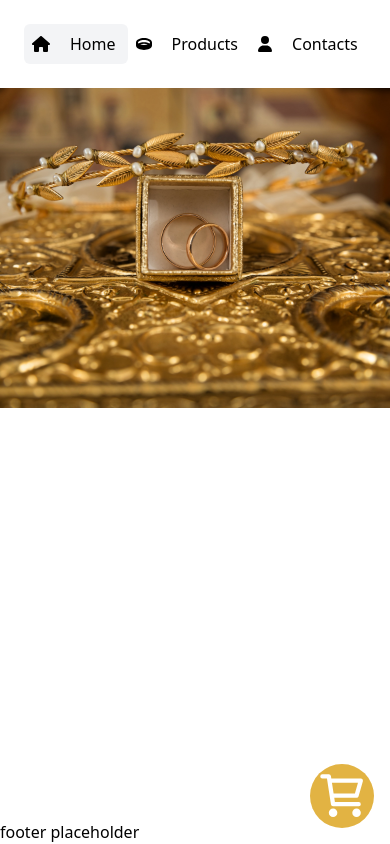
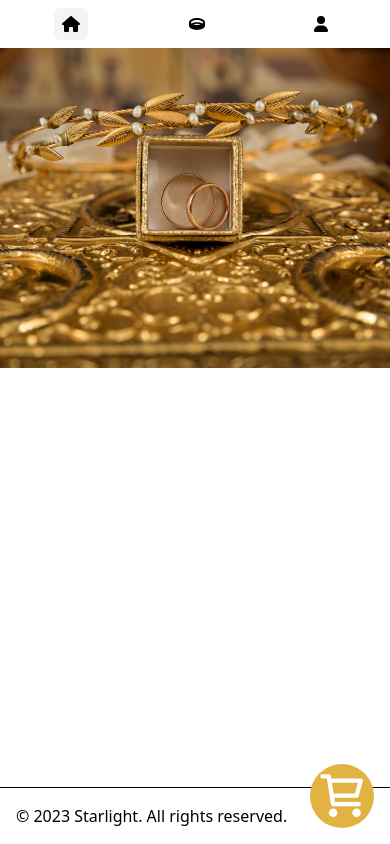
Before and after one commit to henrique11varela/5415-ecomm-frontend-vue, a Vue app: page / in a window 390 px wide. Built offline with nearby package versions, Linux system fonts and the light colour scheme.

Commit message:
Footer/NavBar
Navbar for mobile
Simple footer created

```diff
--- a/src/App.vue
+++ b/src/App.vue
@@ -2,6 +2,7 @@
 import { RouterView, RouterLink } from 'vue-router'
 import MasterLayout from './layouts/Master.vue'
 import Navbar from './components/Navbar.vue'
+import Footer from './components/Footer.vue'
 
 import Cart from './components/Cart.vue'
 import Intro from './components/Intro.vue'
@@ -20,7 +21,7 @@ import Intro from './components/Intro.vue'
       <Cart />
 
     <template v-slot:footer>
-      footer placeholder
+      <Footer></Footer>
     </template>
   </MasterLayout>
 </template>
--- /dev/null
+++ b/src/components/Footer.vue
@@ -0,0 +1,25 @@
+<template>
+    <div>
+        <footer class="bg-gray-800 text-white p-4 border-t border-slate-600 mt-4">
+            <div class="container mx-auto">
+                <div class="flex items-center justify-between">
+                    <div>
+                        <p>&copy; {{ new Date().getFullYear() }} Starlight. All rights reserved. </p>
+                    </div>
+                </div>
+            </div>
+        </footer>
+    </div>
+</template>
+
+<script>
+export default {
+    setup() {
+
+
+        return {}
+    }
+}
+</script>
+
+<style lang="scss" scoped></style>
--- a/src/components/Navbar.vue
+++ b/src/components/Navbar.vue
@@ -1,14 +1,33 @@
 <script setup>
 import { RouterLink, useRoute } from 'vue-router';
+import { ref, onMounted, onUnmounted } from 'vue';
+
 
 const $route = useRoute(); //tenho de usar isto porque quero aplicar o styling ao elemento li e nao ao routerlink em si
 //que era o que acontecia ao usar o router-link-active
+
+
+
+const isDesktop = ref(window.matchMedia('(min-width: 768px)').matches);
+
+const handleResize = () => {
+  isDesktop.value = window.matchMedia('(min-width: 768px)').matches;
+};
+
+onMounted(() => {
+  window.addEventListener('resize', handleResize);
+});
+
+onUnmounted(() => {
+  window.removeEventListener('resize', handleResize);
+});
 
 </script>
 
 <template>
   <nav>
-    <div class="container mx-auto flex flex-wrap items-center justify-center p-4">
+    <!-- Versao para desktop -->
+    <div v-if="isDesktop" class="container mx-auto flex flex-wrap items-center justify-center p-4">
       <div class="w-full md:block md:w-auto" id="navbar-default">
         <ul class="font-medium flex p-2 rounded-lg flex-row md:space-x-8 mt-0 border-0">
           <li class="navitem flex items-center" :class="$route.name === 'Home' ? 'navActive' : ''">
@@ -38,6 +57,34 @@ const $route = useRoute(); //tenho de usar isto porque quero aplicar o styling a
         </ul>
       </div>
     </div>
+
+    <!-- Versao para mobile -->
+    <div v-else class="container mx-auto">
+      <ul class="font-medium flex flex-row items-center justify-around p-2 rounded-lg">
+        <RouterLink class=" flex items-center" :class="$route.name === 'Home' ? 'navActive' : ''" :to="{name: 'Home'}">
+          <div class="p-2">
+            <svg xmlns="http://www.w3.org/2000/svg" height="16" width="18" viewBox="0 0 576 512">
+                <path d="M575.8 255.5c0 18-15 32.1-32 32.1h-32l.7 160.2c0 2.7-.2 5.4-.5 8.1V472c0 22.1-17.9 40-40 40H456c-1.1 0-2.2 0-3.3-.1c-1.4 .1-2.8 .1-4.2 .1H416 392c-22.1 0-40-17.9-40-40V448 384c0-17.7-14.3-32-32-32H256c-17.7 0-32 14.3-32 32v64 24c0 22.1-17.9 40-40 40H160 128.1c-1.5 0-3-.1-4.5-.2c-1.2 .1-2.4 .2-3.6 .2H104c-22.1 0-40-17.9-40-40V360c0-.9 0-1.9 .1-2.8V287.6H32c-18 0-32-14-32-32.1c0-9 3-17 10-24L266.4 8c7-7 15-8 22-8s15 2 21 7L564.8 231.5c8 7 12 15 11 24z"/>
+              </svg>
+          </div>
+        </RouterLink>
+        <RouterLink class=" flex items-center" :class="$route.name === 'Products' ? 'navActive' : ''" :to="{name: 'Products'}">
+          <div class="p-2">
+            <svg xmlns="http://www.w3.org/2000/svg" height="16" width="16" viewBox="0 0 512 512">
+                <path d="M64 208c0 7.8 4.4 18.7 17.1 30.3C126.5 214.1 188.9 200 256 200s129.5 14.1 174.9 38.3C443.6 226.7 448 215.8 448 208c0-12.3-10.8-32-47.9-50.6C364.9 139.8 314 128 256 128s-108.9 11.8-144.1 29.4C74.8 176 64 195.7 64 208zm192 40c-47 0-89.3 7.6-122.9 19.7C166.3 280.2 208.8 288 256 288s89.7-7.8 122.9-20.3C345.3 255.6 303 248 256 248zM0 208c0-49.6 39.4-85.8 83.3-107.8C129.1 77.3 190.3 64 256 64s126.9 13.3 172.7 36.2c43.9 22 83.3 58.2 83.3 107.8v96c0 49.6-39.4 85.8-83.3 107.8C382.9 434.7 321.7 448 256 448s-126.9-13.3-172.7-36.2C39.4 389.8 0 353.6 0 304V208z"/>
+              </svg>
+          </div>
+        </RouterLink>
+        <RouterLink class=" flex items-center" :class="$route.name === 'Contacts' ? 'navActive' : ''" :to="{name: 'Contacts'}">
+          <div class="p-2">
+            <svg xmlns="http://www.w3.org/2000/svg" height="16" width="14" viewBox="0 0 448 512">
+                <path d="M224 256A128 128 0 1 0 224 0a128 128 0 1 0 0 256zm-45.7 48C79.8 304 0 383.8 0 482.3C0 498.7 13.3 512 29.7 512H418.3c16.4 0 29.7-13.3 29.7-29.7C448 383.8 368.2 304 269.7 304H178.3z"/>
+              </svg>
+          </div>
+        </RouterLink>
+      </ul>
+    </div>
+
   </nav>
 </template>
 
--- a/src/components/contact/ContactForm.vue
+++ b/src/components/contact/ContactForm.vue
@@ -4,7 +4,7 @@
             <h1 class="text-3xl font-bold mb-4">Contact Us</h1>
             <!-- Form -->
             <div class="">
-                <form class="flex flex-col space-y-4">
+                <form @submit.prevent class="flex flex-col space-y-4">
                     <div class="mb-4">
                         <label for="name" class="block text-gray-700 text-sm font-bold mb-2">Name</label>
                         <input type="text" id="name" name="name"
```
